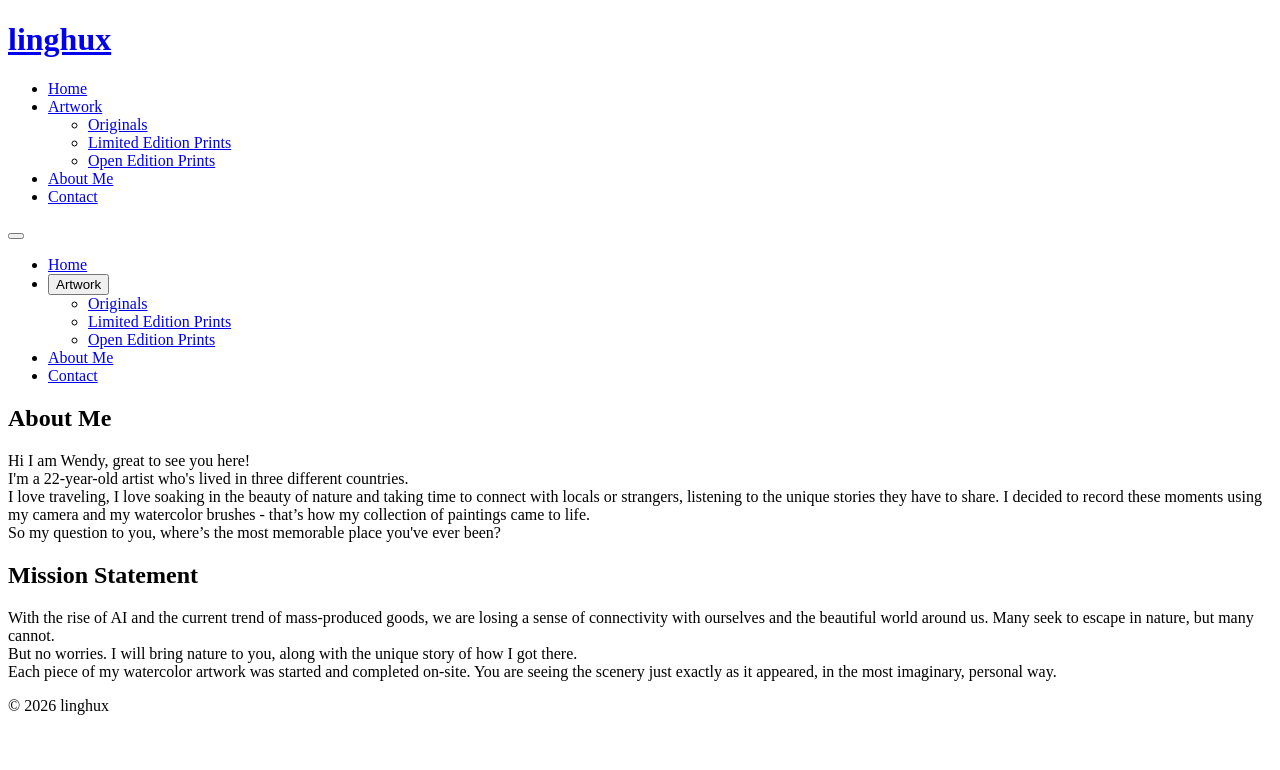
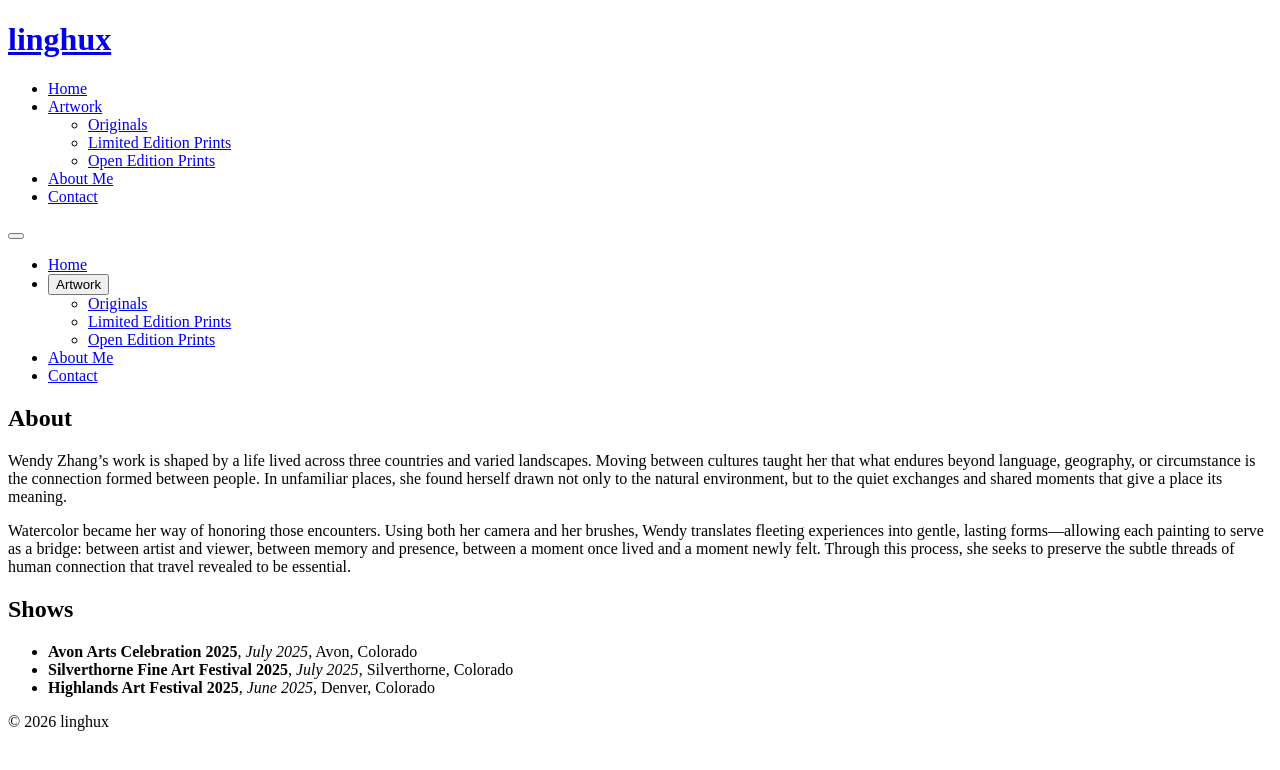
Before and after one commit to wendidy/linghux, a React (Vite) app in the folder site-react/: page /about in a window 1280 px wide. Shown: the top 770 px of the page. Built offline with nearby package versions, Linux system fonts and the light colour scheme; the HTML template or start-up script is replaced by a standard one.

Commit message:
changed about me

```diff
--- a/site-react/src/pages/About.jsx
+++ b/site-react/src/pages/About.jsx
@@ -3,26 +3,27 @@ import React from 'react'
 export default function About(){
   return (
     <>
-      <section id="one" className="main style2 left dark fullscreen">
+      <section id="one" className="main style2 left">
         <div className="content box style2">
           <header>
-            <h2>About Me</h2>
+            <h2>About</h2>
           </header>
-          <p>Hi I am Wendy, great to see you here!<br />
-            I'm a 22-year-old artist who's lived in three different countries. <br />
-            I love traveling, I love soaking in the beauty of nature and taking time to connect with locals or strangers, listening to the unique stories they have to share. I decided to record these moments using my camera and my watercolor brushes - that’s how my collection of paintings came to life.<br />
-            So my question to you, where’s the most memorable place you've ever been?</p>
+          <p>Wendy Zhang’s work is shaped by a life lived across three countries and varied landscapes. Moving between cultures taught her that what endures beyond language, geography, or circumstance is the connection formed between people. In unfamiliar places, she found herself drawn not only to the natural environment, but to the quiet exchanges and shared moments that give a place its meaning.  </p>
+<p>Watercolor became her way of honoring those encounters. Using both her camera and her brushes, Wendy translates fleeting experiences into gentle, lasting forms—allowing each painting to serve as a bridge: between artist and viewer, between memory and presence, between a moment once lived and a moment newly felt. Through this process, she seeks to preserve the subtle threads of human connection that travel revealed to be essential. </p>
         </div>
       </section>
 
-      <section id="two" className="main style2 right dark fullscreen">
+      <section id="two" className="main style2 right">
         <div className="content box style2">
           <header>
-            <h2>Mission Statement</h2>
+            <h2>Shows</h2>
           </header>
-          <p>With the rise of AI and the current trend of mass-produced goods, we are losing a sense of connectivity with ourselves and the beautiful world around us. Many seek to escape in nature, but many cannot.<br />
-            But no worries. I will bring nature to you, along with the unique story of how I got there.<br />
-            Each piece of my watercolor artwork was started and completed on-site. You are seeing the scenery just exactly as it appeared, in the most imaginary, personal way.</p>
+          <ul>
+            <li><strong>Avon Arts Celebration 2025</strong>, <em>July 2025</em>, Avon, Colorado</li>
+            <li><strong>Silverthorne Fine Art Festival 2025</strong>, <em>July 2025</em>, Silverthorne, Colorado</li>
+            <li><strong>Highlands Art Festival 2025</strong>, <em>June 2025</em>, Denver, Colorado</li>
+          </ul>
+          <p></p>
         </div>
       </section>
     </>
```
